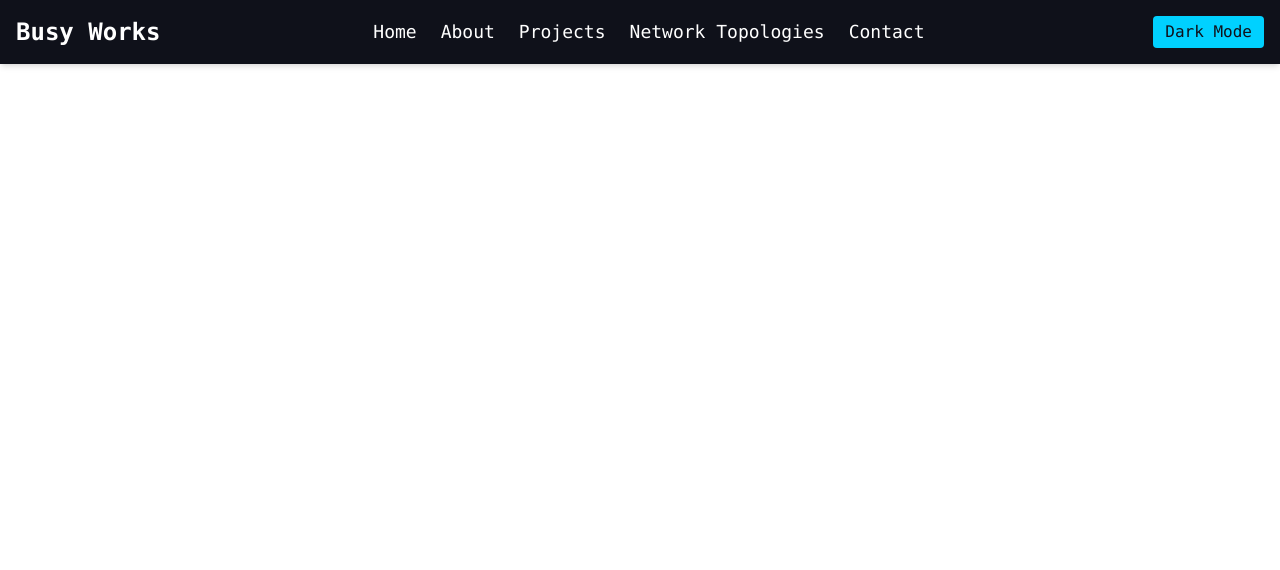
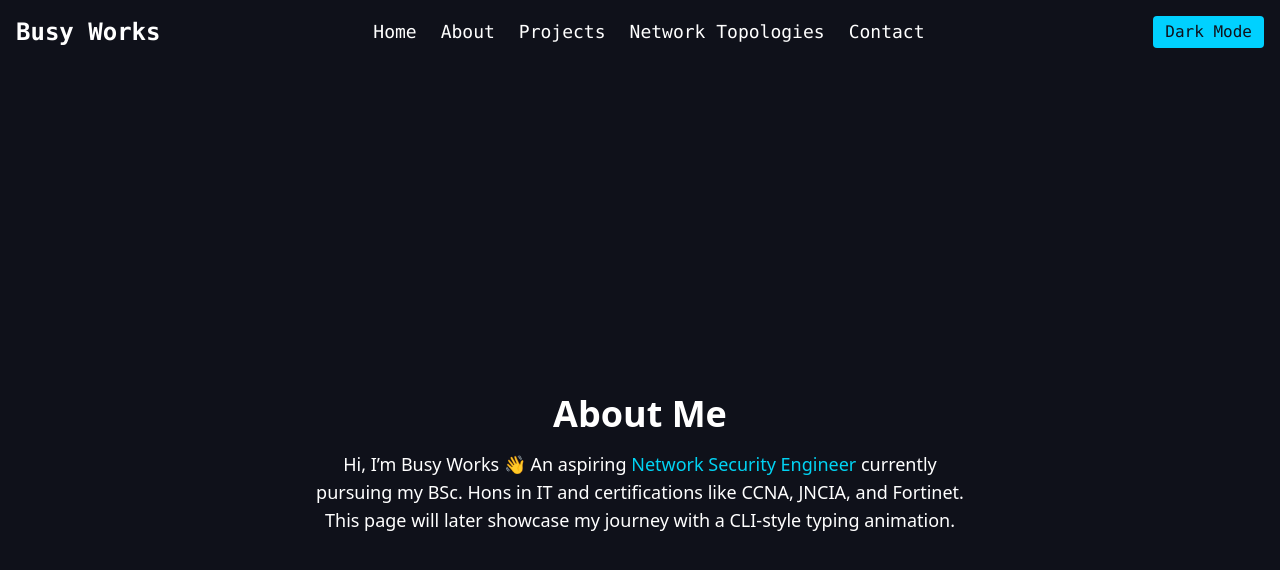
Before and after one commit to ICT-Courses/ict2233-ca-02-NP-OOP, a React (Vite) app in the folder network-portfolio/: page /about in a window 1280 px wide. Shown: the top 570 px of the page. Built offline with nearby package versions, Linux system fonts and the light colour scheme.

Commit message:
feat: add About page with placeholder content
- Created src/pages/About.jsx
- Basic layout with title and description
- Styled with Tailwind CSS
- Will enhance later with CLI-style typing effect

```diff
--- a/network-portfolio/src/pages/About.jsx
+++ b/network-portfolio/src/pages/About.jsx
@@ -1,10 +1,22 @@
 // src/pages/About.jsx
+
+/**
+ * About.jsx
+ * - Displays information about the portfolio owner
+ * - Placeholder for now, will later include CLI-style typing effect
+ */
 
 export default function About() {
   return (
-    <div className="text-white p-8">
-      <h1 className="text-3xl font-bold">About Me</h1>
-      <p className="mt-4">I am an aspiring network engineer...</p>
+    <div className="min-h-screen flex flex-col items-center justify-center bg-[#0f111a] text-white px-6">
+      <h1 className="text-4xl font-bold mb-4">About Me</h1>
+      <p className="text-lg max-w-2xl text-center">
+        Hi, I’m Busy Works 👋
+        An aspiring <span className="text-cyan-400">Network Security Engineer</span> currently pursuing my
+        BSc. Hons in IT and certifications like CCNA, JNCIA, and Fortinet.
+        <br />
+        This page will later showcase my journey with a CLI-style typing animation.
+      </p>
     </div>
   );
 }
```
